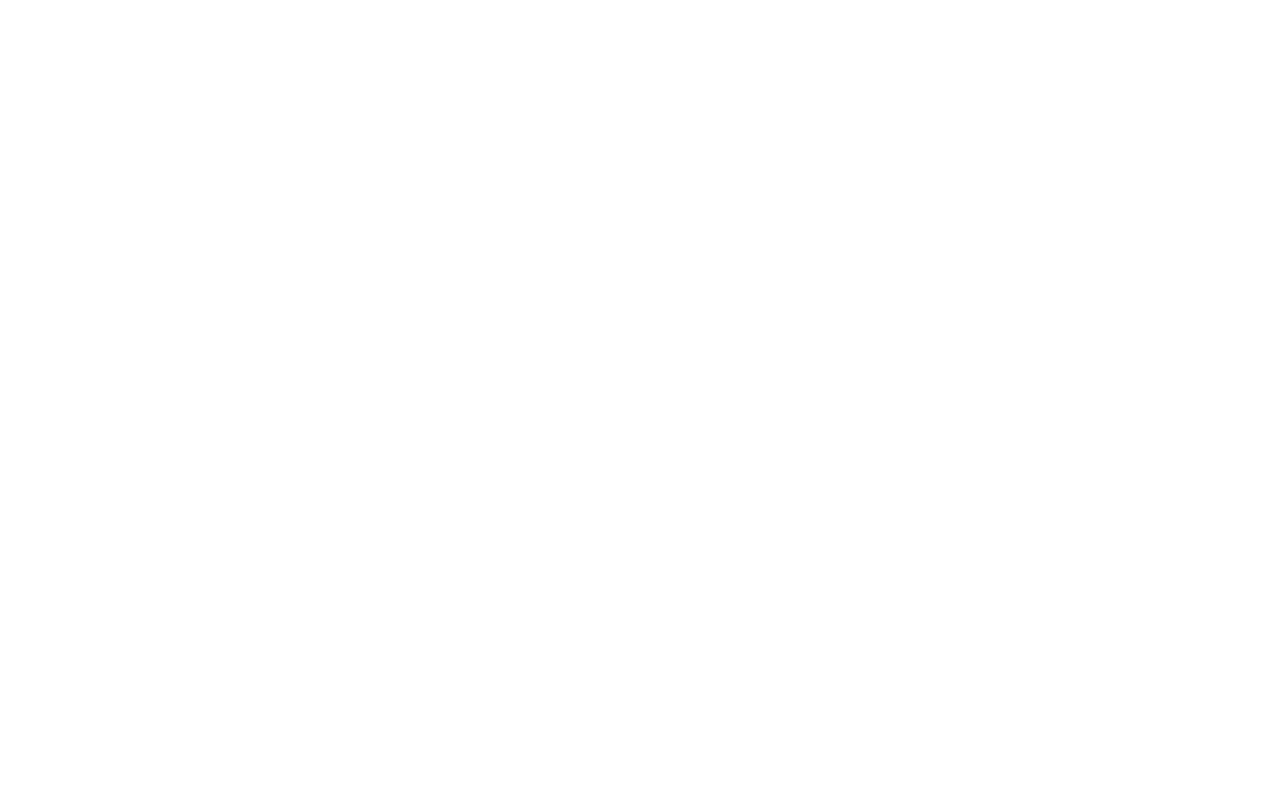
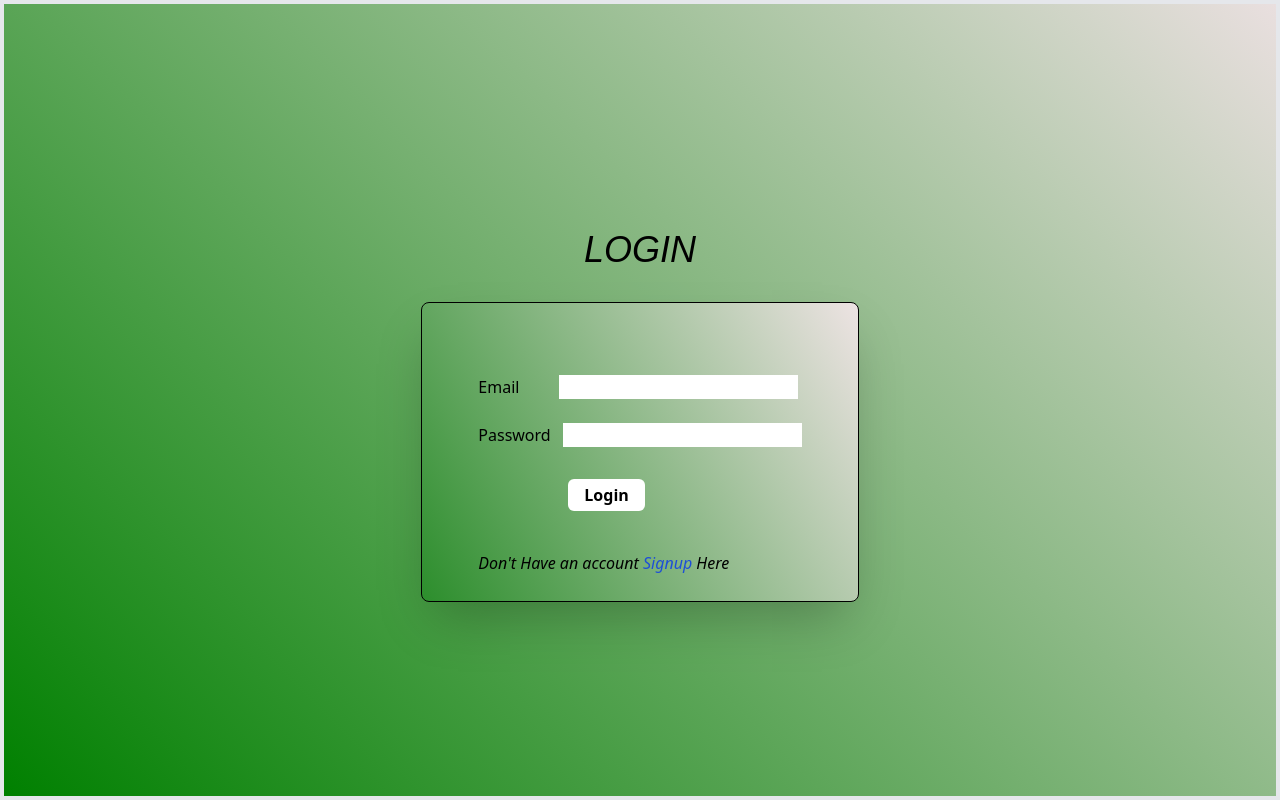
Before and after one commit to SUBHIN-TM/Social-Stream-Front-End, a React (Vite) app: page /login in a window 1280 px wide. Before the commit this address had no page. Built offline with nearby package versions, Linux system fonts and the light colour scheme.

Commit message:
profile done

```diff
--- a/package.json
+++ b/package.json
@@ -10,9 +10,11 @@
     "preview": "vite preview"
   },
   "dependencies": {
+    "axios": "^1.6.8",
     "react": "^18.2.0",
     "react-dom": "^18.2.0",
-    "react-router-dom": "^6.22.3"
+    "react-router-dom": "^6.22.3",
+    "react-toastify": "^10.0.5"
   },
   "devDependencies": {
     "@types/react": "^18.2.64",
--- a/src/components/HomePage.jsx
+++ b/src/components/HomePage.jsx
@@ -1,7 +1,11 @@
+import Navbar from "./Navabar"
 const HomePage=()=>{
     return(
         <>
-        <h1>Home page</h1>
+        <div>
+         <Navbar/>
+        </div>
+
         </>
     )
 
--- /dev/null
+++ b/src/components/Login.jsx
@@ -0,0 +1,80 @@
+/* eslint-disable react/no-unescaped-entities */
+// import React, { useRef } from "react";
+import { useEffect, useState } from "react";
+import axios from "axios";
+import {Link,useNavigate} from "react-router-dom";
+import { ToastContainer, toast } from "react-toastify";
+import "react-toastify/dist/ReactToastify.css";
+
+
+function Login() {
+
+    const[name,setName]=useState("");
+    const[password,setPassword]=useState("");
+    const navigate=useNavigate();
+
+    useEffect(() => {
+      const token=localStorage.getItem('token')
+      if(token){
+        navigate('/');
+      }
+    },[])
+
+
+    let onChangeFunction =(e)=>{
+     e.target.name=="name"?setName(e.target.value) :setPassword(e.target.value);
+    }
+
+    const handleSubmit =async (event)=>{
+    event.preventDefault();
+     if(!name || !password){
+     return toast.error("Please Fill The Field")
+     }
+
+    try {
+        console.log(name , password);
+       const response=await axios.post('http://localhost:3000/login',{
+        name,password
+       });
+       if(response.data.invalidUser){
+        console.log("invalid");
+        toast.error("Invalid User")
+       }else if(response.data.passwordMissmatch){
+        toast.error("Wrong Password")
+       }else{
+        console.log(response.data);
+        localStorage.setItem('token',response.data.token)
+        navigate('/')
+       }
+
+    } catch (error) {
+        console.error("Login Error");
+    }
+    }
+
+  return (
+    <div className="LOGIN border-4 bg-slate-300 h-screen w-screen flex flex-col justify-center items-center ">
+      <h1 className="logHeading p-4 my-4 text-4xl italic ">LOGIN</h1>
+      <div className="LOGINBOX border-[1px] border-black rounded-lg p-14 flex  shadow-2xl h-[300px] ">
+        <form onSubmit={handleSubmit} className="mt-4" action="">
+          <label className="mr-10 " htmlFor="userName">
+            Email
+          </label>
+          <input className="mb-6 pl-2 text-gray-500 hover:border-gray-500" type="text" name="name" id="name" value={name} onChange={(e)=> onChangeFunction(e)} />
+          <br />
+          <label className="mr-3" htmlFor="password">
+            Password
+          </label>
+          <input className="mb-8  pl-2 text-gray-500 hover:border-gray-500" type="password" name="password" id="password" value={password} onChange={(e)=> onChangeFunction(e)} />
+          <br />
+          <button type="submit" className="p-1 bg-white font-semibold rounded-md px-4 ml-[90px] hover:bg-slate-700 hover:text-white">Login</button>
+          <p className="mt-10 italic">Don't Have an account <span className="text-blue-700"><Link to='/signup'>Signup</Link></span> Here</p>
+        </form>
+
+      </div>
+      <ToastContainer />
+    </div>
+  );
+}
+
+export default Login;
--- a/src/components/Navabar.jsx
+++ b/src/components/Navabar.jsx
@@ -1,7 +1,49 @@
+import { useEffect, useState } from "react";
+import axios from "axios";
+import { useNavigate } from "react-router-dom";
+
+
 const Navbar= ()=> {
+    const [user,setUser]=useState("")
+    const navigate=useNavigate()
+
+     useEffect(()=>{
+        homeFetch()
+     },[])
+
+     const homeFetch=async()=>{
+        try {
+            let response=await axios.get('http://localhost:3000')
+            if(response.data.details){
+                setUser(response.data.details)
+            }
+
+        } catch (error) {
+            console.log("home fetch",error);
+        }
+
+     }
+
+     const logout=async()=>{
+        localStorage.removeItem("token");
+    axios.defaults.headers.common["Authorization"] = null;
+    setUser("")
+    navigate('/')
+     }
+    //  console.log(user);
+
     return(
         <>
-        <h1>Nabar</h1>
+        <div className="border-2 w-full h-[80px] flex justify-between px-6 items-center " >
+            <div className=" w-8/12 italic font-bold text-2xl"><span className="cursor-pointer" onClick={()=> navigate('/')}>Social Stream</span> </div>
+            <div className="flex  w-4/12 justify-end px-4 items-center">
+                {user?( <div className="flex items-center text-green-600"><h1 className="px-2 text-lg font- hidden sm:block "><span className="font-normal"><i>Hi, </i></span> {user.name}</h1><button onClick={logout} className="border-2 bg-black text-white p-2 rounded-lg">Logout</button></div>):
+                (<div className="flex items-center"><button onClick={()=> navigate('/login')} className="border-2 bg-black text-white p-2 rounded-lg">Login</button></div>)}
+                {/* {user && ( <div className="mx-4"><button onClick={()=> navigate('/profile')} className="border-2 bg-black text-white rounded-lg p-2">Profile</button></div>)} */}
+                <div className="mx-4"><button onClick={()=> navigate('/profile')} className="border-2 bg-black text-white rounded-lg p-2">Profile</button></div>
+
+            </div>
+        </div>
         </>
     )
 }
--- /dev/null
+++ b/src/components/Profile.jsx
@@ -0,0 +1,45 @@
+import { useEffect, useState } from "react";
+import Navbar from "./Navabar";
+import axios from "axios";
+import { useNavigate } from "react-router-dom";
+const Profile=()=>{
+    const [profile,setProfile]=useState("")
+    const navigate=useNavigate()
+
+    useEffect(()=>{
+     profileFetch()
+    },[])
+
+    const profileFetch=async()=>{
+        try {
+            let response=await axios.get('http://localhost:3000/profile')
+            setProfile(response.data.profileDetails)
+        } catch (error) {
+            console.log(error);
+            navigate('/login')
+        }
+    }
+
+
+    if(!profile){
+        return (
+            <h1>loading</h1>
+        )
+    }
+
+
+   return(
+    <>
+    <Navbar/>
+    <div>
+        <ul>
+            <li>Name : {profile.name}</li>
+            <li>mail : {profile.mail}</li>
+            <li>id : {profile._id}</li>
+        </ul>
+    </div>
+    </>
+   )
+}
+
+export default Profile;
--- /dev/null
+++ b/src/components/Signup.jsx
@@ -0,0 +1,91 @@
+/* eslint-disable react/no-unescaped-entities */
+import { useRef, useState } from "react";
+import axios from "axios";
+import {Link,useNavigate} from "react-router-dom";
+import { ToastContainer, toast } from "react-toastify";
+import "react-toastify/dist/ReactToastify.css";
+const Signup =()=>{
+const [mailExist,setMailExist] =useState("")
+const [error, setError] = useState("");
+const navigate=useNavigate()
+
+ const nameRef=useRef(null)
+ const mailRef=useRef(null)
+ const passwordRef=useRef(null)
+
+
+    const handleSubmit =async (event)=>{
+    event.preventDefault();
+    const name = nameRef.current.value.trim();
+    const mail = mailRef.current.value.trim();
+    const password = passwordRef.current.value.trim();
+
+    if(!name || !mail || !password){
+        setError("Please fill the fields")
+        return;
+    }else{
+        setError("")
+    }
+
+    try {
+       const response=await axios.post('http://localhost:3000/signup',{
+        name,mail,password
+       });
+       console.log("response is",response.data);
+       if(response.data.registered){
+        toast.success("Registration successful. Redirecting to login page...", {
+          onClose: () => {
+            navigate('/login')
+          }
+        });
+
+       }else if(response.data.nameExists){
+        toast.error("UserName Already Exists")
+       }else if(response.data.mailExists){
+        setMailExist("Email Already Exists")
+       }
+       else{
+        setMailExist("")
+       }
+    } catch (error) {
+        console.error("Login Error");
+    }
+    }
+
+
+    return(
+        <div className="SIGN border-4 bg-slate-300 h-screen w-screen flex flex-col justify-center items-center ">
+      <h1 className="logHeading p-4 my-4 text-4xl italic  ">Registration</h1>
+      <div className="SIGNBOX border-[1px] border-black rounded-lg p-8 px-14 flex shadow-2xl   h-[400px]">
+        <form onSubmit={handleSubmit} className="mt-4" action="">
+          <label className="mr-9 " htmlFor="userName">
+            Name
+          </label>
+          <input className="mb-6 pl-2 text-gray-500 hover:border-gray-500" type="text" name="name" id="name" ref={nameRef}  />
+          <br />
+          <label className="mr-10" htmlFor="password">
+            Email
+          </label>
+
+          <input className="  pl-2 text-gray-500 hover:border-gray-500" type="mail" name="mail" id="mail" ref={mailRef}  />
+          {mailExist && <p className="ml-20 text-red-500">{mailExist}</p>}
+          <br />
+          <label className="mr-3 " htmlFor="password">
+            Password
+          </label>
+          <input className="mb-8 mt-8 pl-2 text-gray-500 hover:border-gray-500" type="password" name="password" id="password" ref={passwordRef} />
+          <br />
+          {error && <p className="text-red-500 mb-2 ml-20">{error}</p>}
+
+          <button type="submit" className="p-1 bg-white font-semibold rounded-md px-4 ml-[90px] hover:bg-slate-700 hover:text-white">Signup</button>
+          <p className="mt-14 italic">Back To  <span className="text-blue-700"><Link to='/login'>Login Page</Link></span></p>
+        </form>
+
+      </div>
+      <ToastContainer />
+    </div>
+
+    )
+}
+
+export default Signup;
--- a/src/index.css
+++ b/src/index.css
@@ -1,3 +1,22 @@
 @tailwind base;
 @tailwind components;
 @tailwind utilities;
+
+.LOGIN{
+    background: linear-gradient(45deg,green,rgb(233, 223, 223));
+}
+
+.LOGINBOX{
+    background: linear-gradient(60deg,rgb(44, 142, 44),rgb(237, 227, 227));
+}
+
+.SIGN{
+    background: linear-gradient(45deg,green,rgb(233, 223, 223));
+}
+.SIGNBOX{
+    background: linear-gradient(90deg,rgb(44, 142, 42),rgb(182, 215, 185));
+}
+
+.logHeading{
+    font-family: Arial, Helvetica, sans-serif;
+}
--- a/src/main.jsx
+++ b/src/main.jsx
@@ -2,8 +2,27 @@
 import ReactDOM from 'react-dom/client'
 import './index.css'
 import { BrowserRouter, Route, Routes } from "react-router-dom";
+import axios from 'axios';
+
+
 import HomePage from './components/HomePage.jsx'
+import Login from './components/Login.jsx';
+import Signup from './components/Signup.jsx';
+import Profile from './components/Profile.jsx';
 
+
+axios.interceptors.request.use(
+  (config) => {
+    const token = localStorage.getItem('token');
+    if (token) {
+      config.headers['Authorization'] = `Bearer ${token}`;
+    }
+    return config;
+  },
+  (error) => {
+    return Promise.reject(error);
+  }
+);
 
 
 ReactDOM.createRoot(document.getElementById("root")).render(
@@ -11,6 +30,11 @@
     <BrowserRouter>
       <Routes>
         <Route path="/" element={<HomePage/>} />
+        <Route path="/login" element={<Login/>} />
+        <Route path="/signup" element={<Signup/>} />
+        <Route path="/profile" element={<Profile/>} />
+
+
       </Routes>
     </BrowserRouter>
   </React.StrictMode>
```
Also changed, not shown: 1 other file (tests, documents, lock files or other folders).
